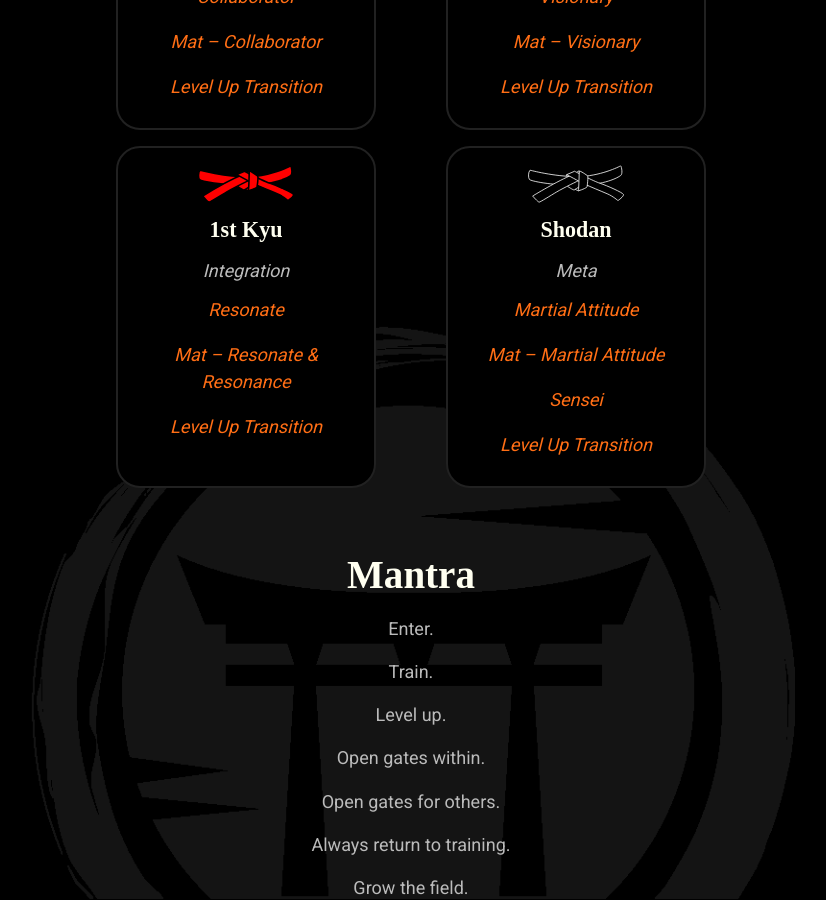
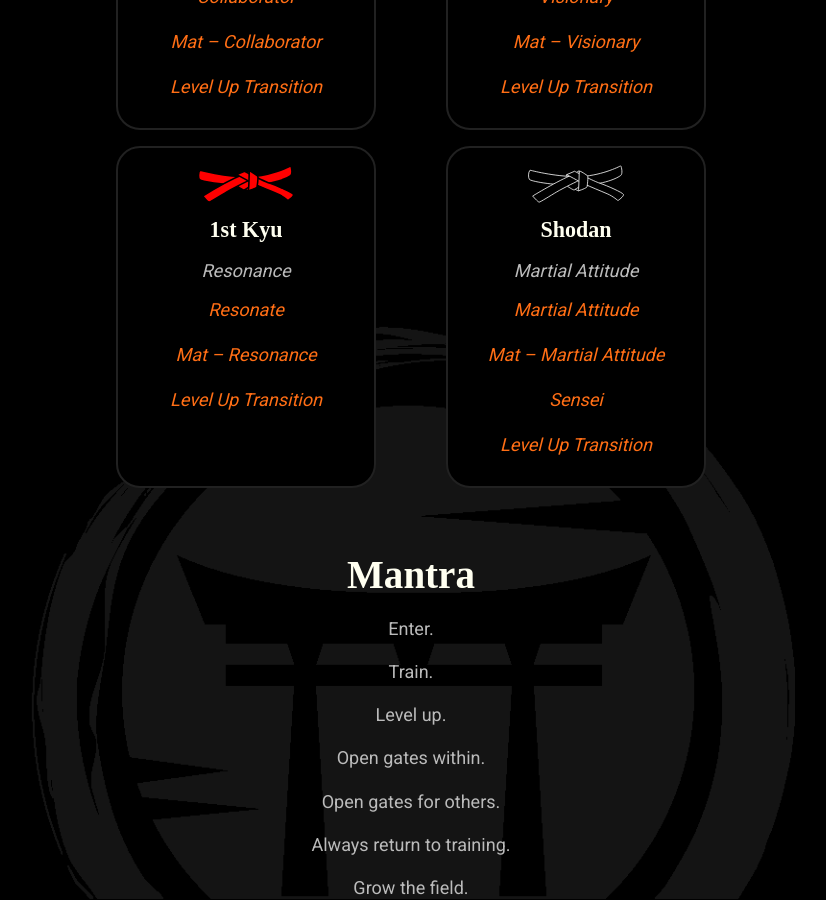
Before and after one commit to mindset-dojo/mindset-dojo.github.io, a Jekyll site: the page built from program.md, in a window 1280 px wide and 900 px high, scrolled down 1824 px. Shown: the whole window, without its empty margins (229-1055 px from the left). Built offline with Jekyll 4.4.1, drawn with Linux system fonts in a browser that asks for light colours; some web fonts are replaced.

Commit message:
refactor(program): clean up intention for red and black levels.

```diff
--- a/_data/sections/program.yaml
+++ b/_data/sections/program.yaml
@@ -114,18 +114,18 @@ sections:
         - color: red
           label: 1st Kyu
           level: -1
-          intention: Integration
+          intention: Resonance
           flows:
             - label: Resonate
               url: /forms/resonate/
-            - label: Mat – Resonate & Resonance
+            - label: Mat – Resonance
               url: /forms/mat/
             - label: Level Up Transition
               url: /forms/level-up-transition/
         - color: black
           label: Shodan
           level: 1
-          intention: Meta
+          intention: Martial Attitude
           flows:
             - label: Martial Attitude
               url: /forms/martial-attitude/
```
